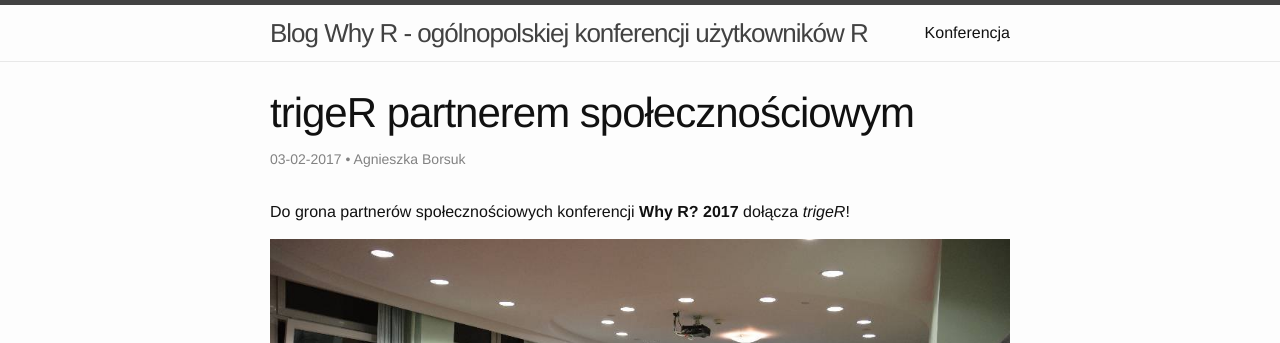
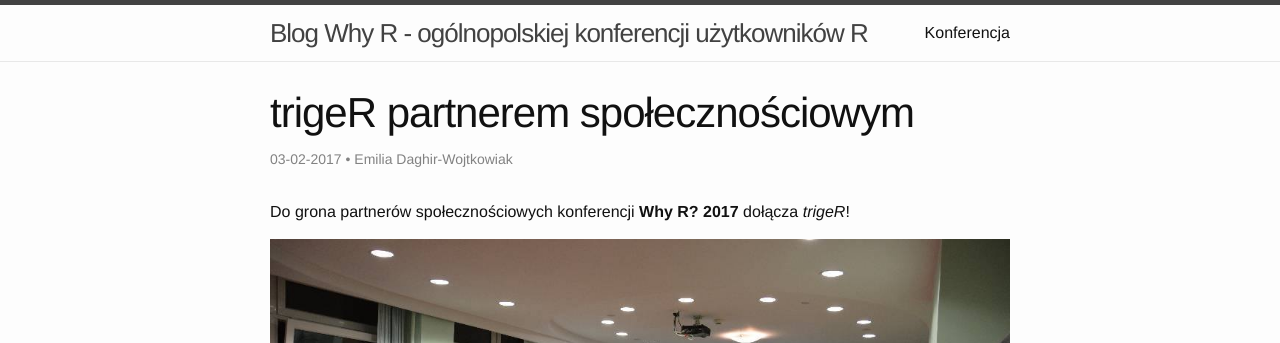
Before and after one commit to WhyR2017/blog, a Jekyll site: the page built from _posts/2017-02-03-trigeR.markdown, in a window 1280 px wide and 900 px high. Shown: the top 343 px of the window. Built offline with Jekyll 4.4.1, drawn with Linux system fonts in a browser that asks for light colours; comment, search, counter and statistics services are not loaded; some of the changed text lies outside the part shown.

Commit message:
Emilia a nie Agnieszka : )

```diff
--- a/_posts/2017-02-03-trigeR.markdown
+++ b/_posts/2017-02-03-trigeR.markdown
@@ -2,7 +2,7 @@
 layout: post
 title:  "trigeR partnerem społecznościowym"
 date:   2017-02-03 2:00:00 -0800
-author: Agnieszka Borsuk
+author: Emilia Daghir-Wojtkowiak
 ---
 
 Do grona partnerów społecznościowych konferencji **Why R? 2017** dołącza *trigeR*!
@@ -42,4 +42,4 @@
 
 > To spotkanie będzie można oglądać poprzez live streaming - [zapisy](https://rusers.clickmeeting.com/meet-r-in-tricity-2/register)!
 
-*Agnieszka Borsuk*
+*Emilia Daghir-Wojtkowiak*
```
